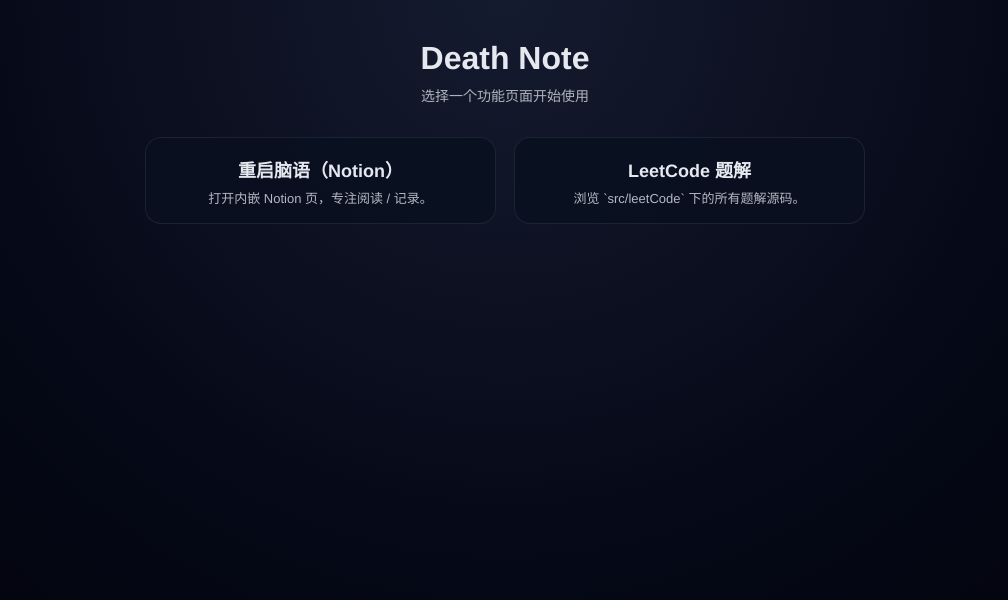
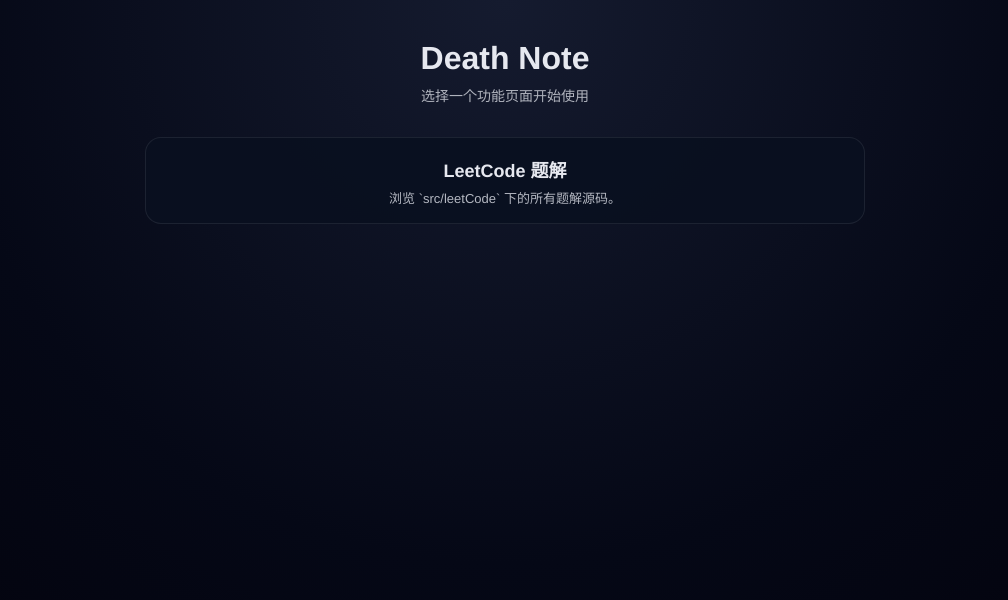
Before and after one commit to lmy071/death-note, a Vue app: page / in a window 1280 px wide. Shown: the top 600 px of the page, without its empty margins (135-1143 px from the left). Built offline with nearby package versions, Linux system fonts and the light colour scheme.

Commit message:
feat: 路由改为自动化 — 基于 src/views 目录结构自动生成路由
使用 require.context 扫描 src/views/**/*.vue，按文件路径自动注册路由。HomeView.vue → / | code/leetCodeView.vue → /code/leet-code。新增视图文件无需手动修改 router 配置。

```diff
--- a/src/notion/ChongQiNaoYu.vue
+++ /dev/null
@@ -1,16 +0,0 @@
-<template>
-	<div style="width: 100%; height: 100%;position: relative;">
-		<!-- 覆盖 Notion 顶部工具栏区域的遮罩，无法跨域操作 iframe，仅做视觉隐藏 -->
-		<iframe src="https://mighty-dungeon-436.notion.site/ebd/29320a967459807e8364eb3081c4d645" width="100%" height="100%" style="position: absolute;top: -60px;left: 0;"
-			frameborder="0" allowfullscreen />
-	</div>
-</template>
-
-<script setup lang="ts">
-
-
-
-
-
-
-</script>
--- a/src/router/index.js
+++ b/src/router/index.js
@@ -1,28 +1,68 @@
 import { createRouter, createWebHashHistory } from 'vue-router'
 
-import HomeView from '../views/HomeView.vue'
+// 自动扫描 src/views 下所有 .vue 文件，根据文件结构生成路由
+const viewContext = require.context('../views', true, /\.vue$/)
 
-const routes = [
-  {
-    path: '/',
-    name: 'Home',
-    component: HomeView
-  },
-  {
-    path: '/notion',
-    name: 'ChongQiNaoYu',
-    component: () => import('../notion/ChongQiNaoYu.vue')
-  },
-  {
-    path: '/leetcode',
-    name: 'LeetCodeView',
-    component: () => import('../views/code/leetCodeView.vue')
+/**
+ * 文件路径 -> 路由 path（项目约定）
+ * ./HomeView.vue          -> /
+ * ./code/leetCodeView.vue -> /code/leet-code
+ */
+function toRoutePath(filePath) {
+  // 去掉 "./" 前缀和 ".vue" 后缀
+  const relative = filePath
+    .replace(/^\.\//, '')
+    .replace(/\.vue$/, '')
+
+  // 去掉末尾的 "View" 后缀（项目命名约定）
+  const withoutView = relative.replace(/View$/, '')
+
+  // 按目录分隔符分段，每段转 kebab-case
+  const segments = withoutView.split('/').map((seg) =>
+    seg
+      .replace(/([A-Z])/g, '-$1')
+      .toLowerCase()
+      .replace(/^-/, '')
+  )
+
+  const path = '/' + segments.filter(Boolean).join('/')
+
+  // Home 特殊处理
+  if (path === '/' || path === '/home') {
+    return '/'
   }
-]
+
+  return path
+}
+
+function toRouteName(filePath) {
+  const relative = filePath
+    .replace(/^\.\//, '')
+    .replace(/\.vue$/, '')
+    .replace(/View$/, '')
+  return relative.replace(/\//g, '-').toLowerCase() || 'home'
+}
+
+// 生成路由配置
+const autoRoutes = viewContext.keys().map((key) => {
+  const mod = viewContext(key)
+  return {
+    path: toRoutePath(key),
+    name: toRouteName(key),
+    component: mod.default || mod
+  }
+})
+
+// 确保 / 排在第一位
+autoRoutes.sort((a, b) => {
+  if (a.path === '/') return -1
+  if (b.path === '/') return 1
+  return a.path.localeCompare(b.path)
+})
 
 const router = createRouter({
   history: createWebHashHistory(),
-  routes
+  routes: autoRoutes
 })
 
 export default router
--- a/src/views/HomeView.vue
+++ b/src/views/HomeView.vue
@@ -7,12 +7,9 @@
 
     <main class="home-main">
       <section class="home-grid">
-        <router-link class="home-card" to="/notion">
-          <h2 class="home-card__title">重启脑语（Notion）</h2>
-          <p class="home-card__desc">打开内嵌 Notion 页，专注阅读 / 记录。</p>
-        </router-link>
 
-        <router-link class="home-card" to="/leetcode">
+
+        <router-link class="home-card" to="/code/leet-code">
           <h2 class="home-card__title">LeetCode 题解</h2>
           <p class="home-card__desc">浏览 `src/leetCode` 下的所有题解源码。</p>
         </router-link>
```
